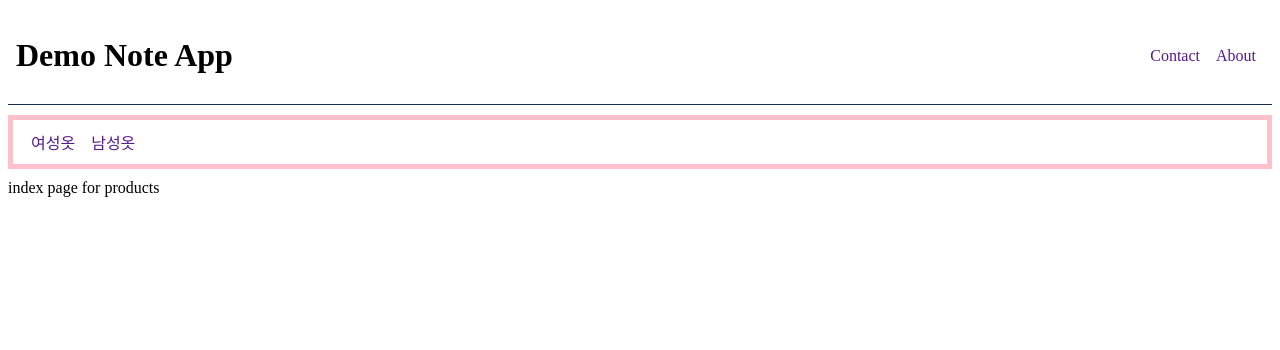
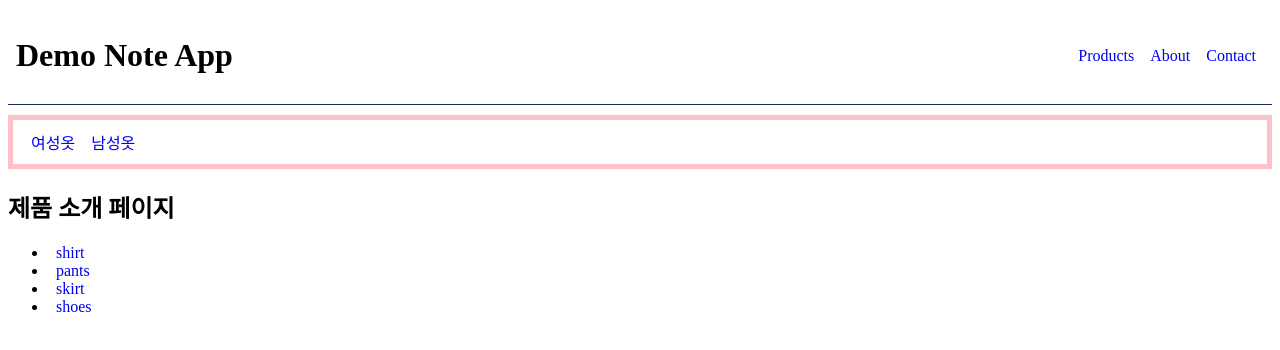
Before and after one commit to moonjeong4/note, a Next.js app: page /products in a window 1280 px wide. Shown: the top 350 px of the page. Built offline with nearby package versions, Linux system fonts and the light colour scheme.

Commit message:
link for products

```diff
--- a/src/app/layout.tsx
+++ b/src/app/layout.tsx
@@ -1,5 +1,6 @@
 import Metadata from "next";
 // import { Inter } from "@next/font/google";
+import Link from "next/link";
 import "./globals.css";
 import styles from "./layout.module.css";
 
@@ -21,8 +22,9 @@
         <header className={styles.header}>
           <h1>Demo Note App</h1>
           <nav className={styles.nav}>
-            <a href="">Contact</a>
-            <a href="">About</a>
+            <Link href="/products">Products</Link>
+            <Link href="/about">About</Link>
+            <Link href="/contact">Contact</Link>
           </nav>
         </header>
         {children}
--- a/src/app/products/layout.module.css
+++ b/src/app/products/layout.module.css
@@ -9,3 +9,9 @@
   border: 5px solid pink;
   display: block;
 }
+
+.nav div {
+  display: flex;
+  flex-direction: column;
+  gap: 10px;
+}
--- a/src/app/products/layout.tsx
+++ b/src/app/products/layout.tsx
@@ -1,4 +1,5 @@
 import React from "react";
+import Link from "next/link";
 import styles from "./layout.module.css";
 
 export default function ProductsLayout({
@@ -7,14 +8,14 @@
   children: React.ReactNode;
 }) {
   return (
-    <div>
+    <>
       <div className={styles.div}>
         <nav className={styles.nav}>
-          <a href="">여성옷</a>
-          <a href="">남성옷</a>
+          <Link href="/products/woman">여성옷</Link>
+          <Link href="/products/man">남성옷</Link>
         </nav>
       </div>
-      {children}
-    </div>
+      <section>{children}</section>
+    </>
   );
 }
--- a/src/app/products/page.tsx
+++ b/src/app/products/page.tsx
@@ -1,3 +1,21 @@
+import Link from "next/link";
+import styles from "./layout.module.css";
+
+const products = ["shirt", "pants", "skirt", "shoes"];
+
 export default function ProductsIndex() {
-  return <div>index page for products</div>;
+  return (
+    <>
+      <h1>제품 소개 페이지</h1>
+      <nav className={styles.nav}>
+        <ul>
+          {products.map((product, index) => (
+            <li key={index}>
+              <Link href={`/products/${product}`}>{product}</Link>
+            </li>
+          ))}
+        </ul>
+      </nav>
+    </>
+  );
 }
```
